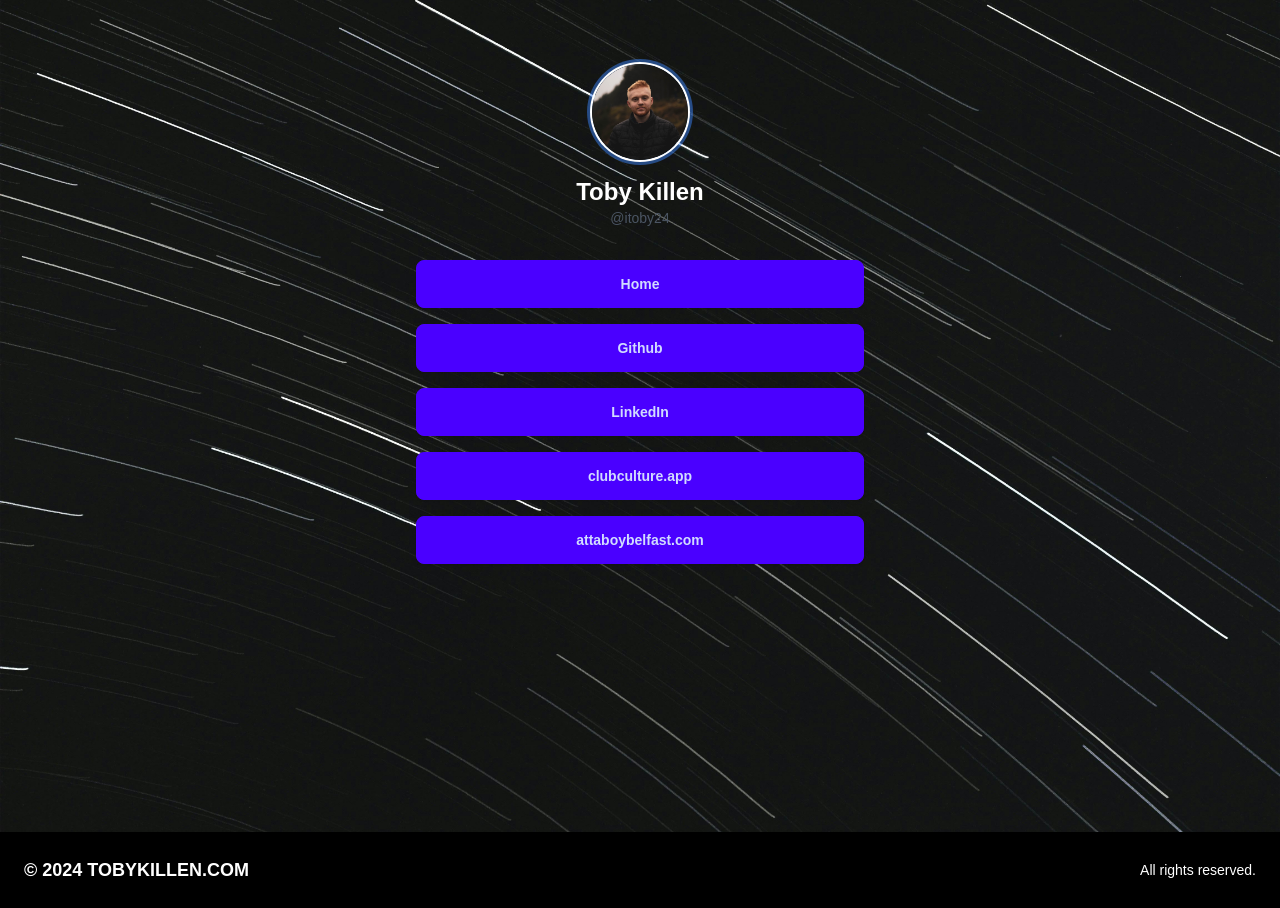
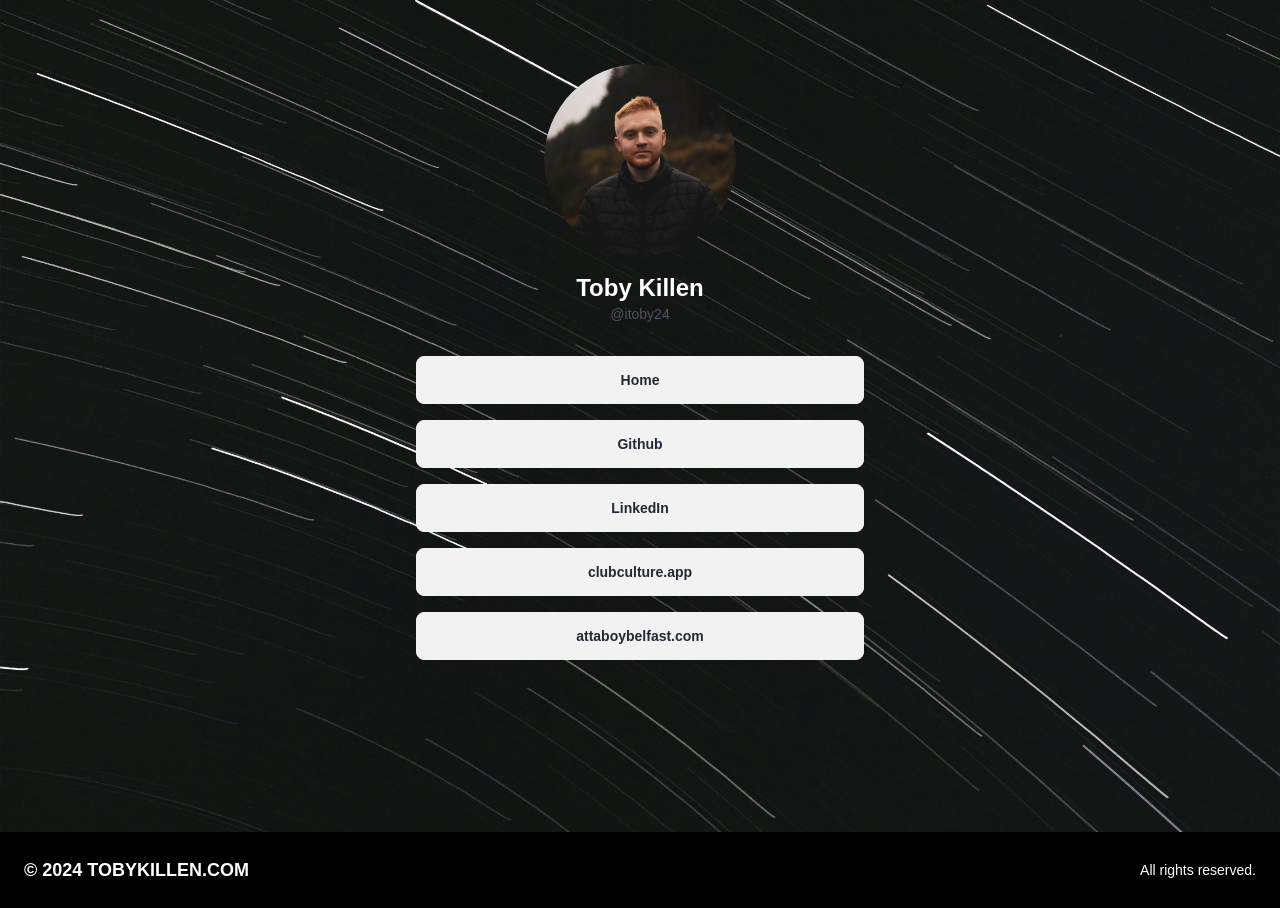
Before and after one commit to TobyKillen/tobykillen-nextjs, a Next.js app: page /linkintree in a window 1280 px wide. Built offline with nearby package versions, Linux system fonts and the light colour scheme.

Commit message:
Small Changes to BTN Color

```diff
--- a/src/app/linkintree/page.tsx
+++ b/src/app/linkintree/page.tsx
@@ -11,7 +11,7 @@ export default function Linkintree() {
         {/* Avatar Section */}
         <div className="flex flex-col items-center mt-8">
           <div className="avatar">
-            <div className="w-24 rounded-full ring ring-offset-base-100 ring-offset-2">
+            <div className="w-48 rounded-full ring-offset-base-100 ring-offset-2">
               <Image
                 src={Myself}
                 alt="Profile Avatar"
@@ -28,16 +28,16 @@ export default function Linkintree() {
 
         {/* Link Buttons */}
         <div className="mt-8 w-full max-w-md space-y-4">
-          <Link href="/" className="btn btn-primary w-full">
+          <Link href="/" className="btn btn-netural w-full">
             Home
           </Link>
 {/*
-          <Link href="/contact" className="btn btn-primary w-full">
+          <Link href="/contact" className="btn btn-netural w-full">
             Contact
           </Link> */}
           <Link
             href="https://www.github.com/tobykillen"
-            className="btn btn-primary w-full"
+            className="btn btn-netural w-full"
             target="_blank"
             rel="noopener noreferrer"
           >
@@ -45,7 +45,7 @@ export default function Linkintree() {
           </Link>
           <Link
             href="https://www.linkedin.com/in/tobykillen"
-            className="btn btn-primary w-full"
+            className="btn btn-netural w-full"
             target="_blank"
             rel="noopener noreferrer"
           >
@@ -53,7 +53,7 @@ export default function Linkintree() {
           </Link>
           <a
             href="https://clubculture.app"
-            className="btn btn-primary w-full"
+            className="btn btn-netural w-full"
             target="_blank"
             rel="noopener noreferrer"
           >
@@ -61,7 +61,7 @@ export default function Linkintree() {
           </a>
           <a
             href="https://attaboybelfast.com"
-            className="btn btn-primary w-full"
+            className="btn btn-netural w-full"
             target="_blank"
             rel="noopener noreferrer"
           >
--- a/src/app/page.tsx
+++ b/src/app/page.tsx
@@ -12,7 +12,7 @@ export default function Portfolio() {
         <div className="flex flex-col items-center">
           {/* Profile Image */}
           <div className="avatar mb-6">
-            <div className="w-32 h-32 md:w-64 md:h-64 rounded-full overflow-hidden ring-2 ring-primary ring-offset-base-100">
+            <div className="w-32 h-32 md:w-64 md:h-64 rounded-full overflow-hidden ring-offset-base-100">
               <Image
                 src={Myself}
                 alt="Profile Avatar"
@@ -31,14 +31,14 @@ export default function Portfolio() {
             <Link
               href="https://github.com/tobykillen"
               target="_blank"
-              className="btn btn-primary"
+              className="btn btn-neutral"
             >
               GitHub
             </Link>
             <Link
               href="https://www.linkedin.com/in/tobykillen"
               target="_blank"
-              className="btn btn-primary"
+              className="btn btn-neutral"
             >
               LinkedIn
             </Link>
```
